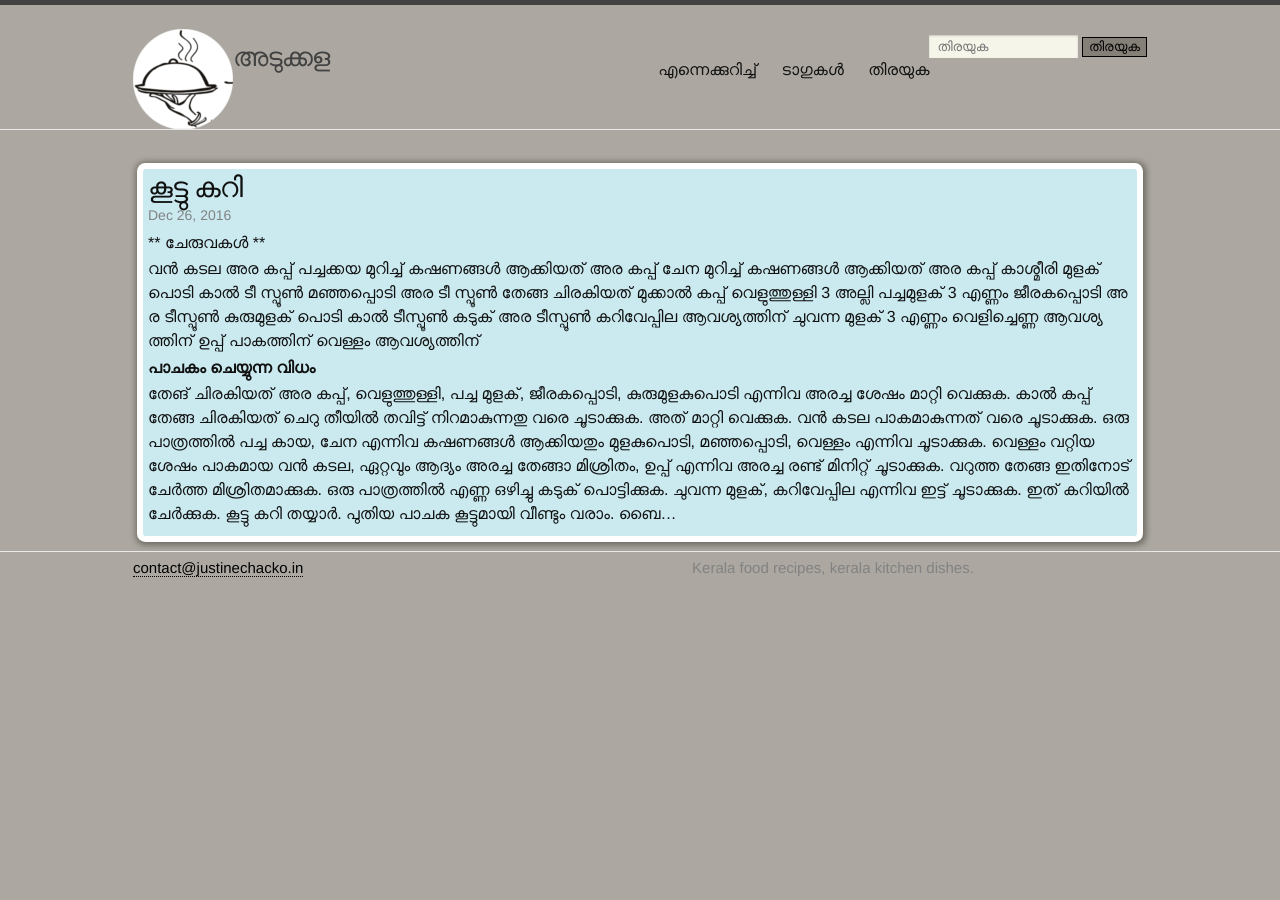
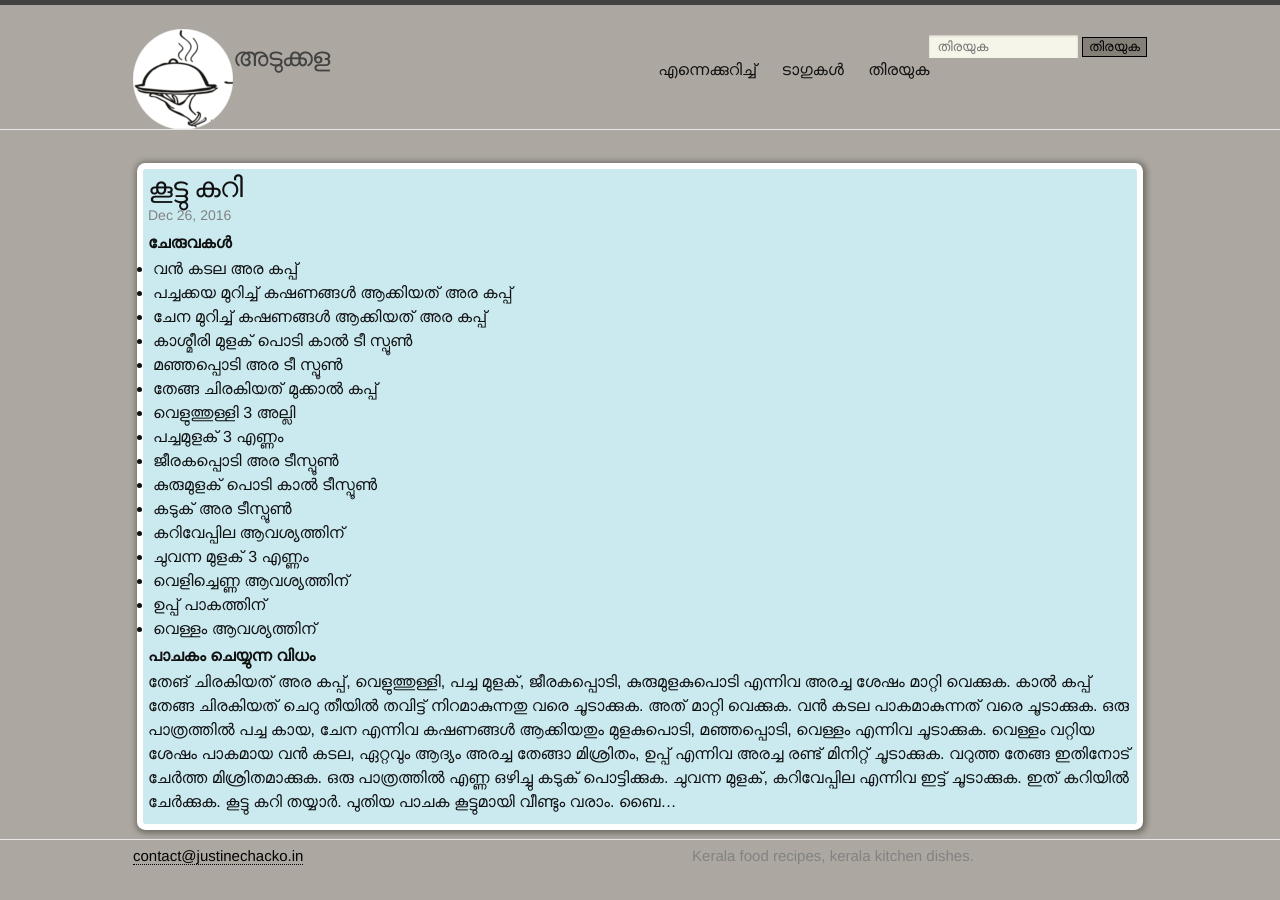
Before and after one commit to bsde1245/kitchen, a Jekyll site: the page built from _posts/2016-12-26-koottu-curry.md, in a window 1280 px wide. Built offline with Jekyll 4.4.1, drawn with Linux system fonts in a browser that asks for light colours.

Commit message:
Update 2016-12-26-koottu-curry.md

```diff
--- a/_posts/2016-12-26-koottu-curry.md
+++ b/_posts/2016-12-26-koottu-curry.md
@@ -6,24 +6,26 @@ categories: veg
 ---
 
 
-** ചേരുവകൾ **
+**ചേരുവകൾ**
 
-വൻ കടല അര കപ്പ്
-പച്ചക്കയ മുറിച്ച് കഷണങ്ങൾ ആക്കിയത് അര കപ്പ്
-ചേന മുറിച്ച് കഷണങ്ങൾ ആക്കിയത് അര കപ്പ്
-കാശ്മീരി മുളക് പൊടി കാൽ ടീ സ്പൂൺ
-മഞ്ഞപ്പൊടി അര ടീ സ്പൂൺ
-തേങ്ങ ചിരകിയത് മുക്കാൽ കപ്പ്
-വെളുത്തുള്ളി 3 അല്ലി
-പച്ചമുളക് 3 എണ്ണം
-ജീരകപ്പൊടി അര ടീസ്പൂൺ
-കുരുമുളക് പൊടി കാൽ ടീസ്പൂൺ
-കടുക് അര ടീസ്പൂൺ
-കറിവേപ്പില ആവശ്യത്തിന്
-ചുവന്ന മുളക് 3 എണ്ണം
-വെളിച്ചെണ്ണ ആവശ്യത്തിന്
-ഉപ്പ് പാകത്തിന്
-വെള്ളം ആവശ്യത്തിന്
+<ul>
+<li>വൻ കടല അര കപ്പ്</li>
+<li>പച്ചക്കയ മുറിച്ച് കഷണങ്ങൾ ആക്കിയത് അര കപ്പ് </li>
+<li>ചേന മുറിച്ച് കഷണങ്ങൾ ആക്കിയത് അര കപ്പ് </li>
+<li>കാശ്മീരി മുളക് പൊടി കാൽ ടീ സ്പൂൺ </li>
+<li>മഞ്ഞപ്പൊടി അര ടീ സ്പൂൺ </li>
+<li>തേങ്ങ ചിരകിയത് മുക്കാൽ കപ്പ് </li>
+<li>വെളുത്തുള്ളി 3 അല്ലി </li>
+<li>പച്ചമുളക് 3 എണ്ണം </li>
+<li>ജീരകപ്പൊടി അര ടീസ്പൂൺ </li>
+<li>കുരുമുളക് പൊടി കാൽ ടീസ്പൂൺ </li>
+<li>കടുക് അര ടീസ്പൂൺ </li>
+<li>കറിവേപ്പില ആവശ്യത്തിന്</li>
+<li>ചുവന്ന മുളക് 3 എണ്ണം </li>
+<li>വെളിച്ചെണ്ണ ആവശ്യത്തിന് </li>
+<li>ഉപ്പ് പാകത്തിന്</li>
+<li>വെള്ളം ആവശ്യത്തിന്</li>
+</ul>
 
 **പാചകം ചെയ്യുന്ന വിധം**
 
```
